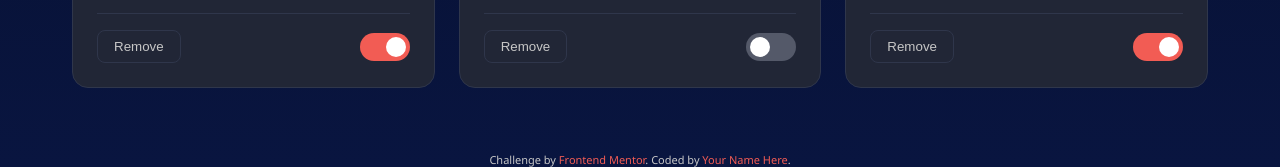
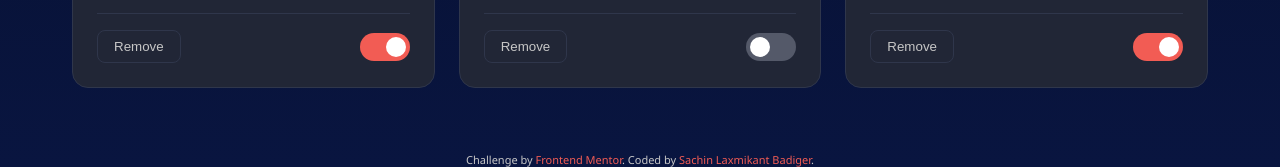
Before and after one commit to SachinLaxmikantBadiger/browser-extensions-manager, a plain HTML site: page index.html in a window 1280 px wide. Shown: the part 1030-1197 px from the top of the page. Drawn offline with Linux system fonts and the light colour scheme.

Commit message:
updated created by tag

```diff
--- a/index.html
+++ b/index.html
@@ -45,7 +45,7 @@
 
   <footer class="attribution">
     Challenge by <a href="https://www.frontendmentor.io?ref=challenge" target="_blank">Frontend Mentor</a>.
-    Coded by <a href="#">Your Name Here</a>.
+    Coded by <a href="#">Sachin Laxmikant Badiger</a>.
   </footer>
 </body>
 </html>
```
Also changed, not shown: README-template.md.
